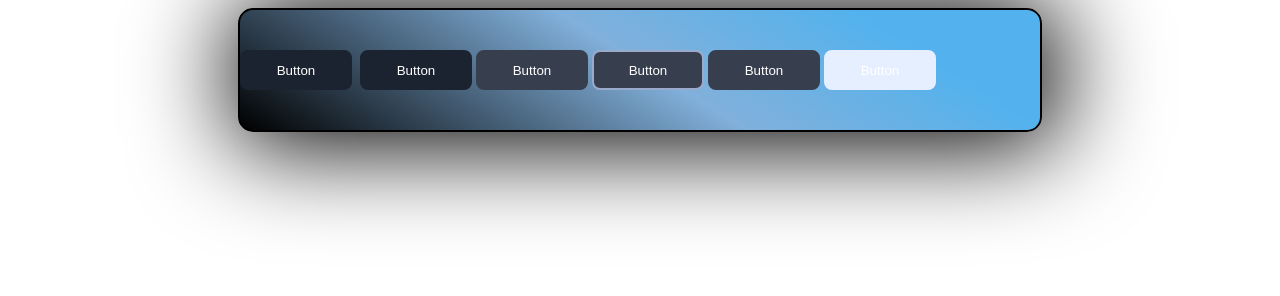
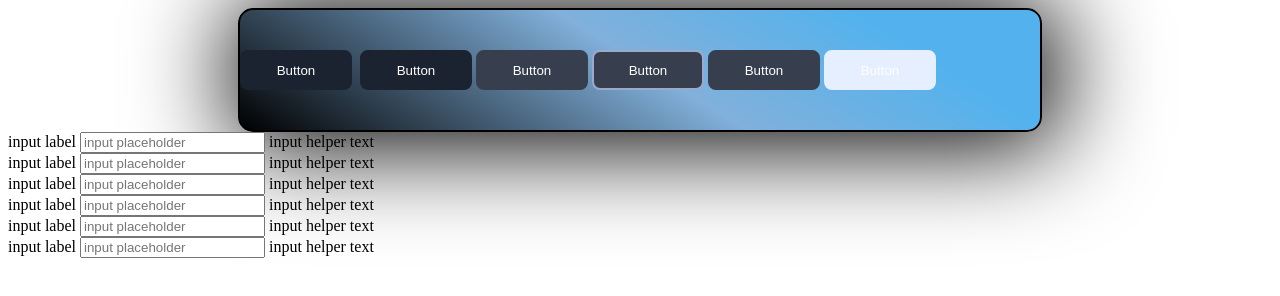
Before and after one commit to RaiN958/test.github.io, a plain HTML site: page index.html in a window 1280 px wide. Drawn offline with Linux system fonts and the light colour scheme.

Commit message:
Update index.html 6

```diff
--- a/index.html
+++ b/index.html
@@ -4,11 +4,14 @@
         <meta charset="UTF-8" />
         <title>Title</title>
 		<link href="styles.css" rel="stylesheet">
+		<link rel="preconnect" href="https://fonts.googleapis.com">
+<link rel="preconnect" href="https://fonts.gstatic.com" crossorigin>
+<link href="https://fonts.googleapis.com/css2?family=Roboto:ital,wght@0,100..900;1,100..900&display=swap" rel="stylesheet">
     </head>
     <body>
 		<div class="container">
 		<div class="box1">
-		 <button class="btn base" >
+		 <button class="btn base1" >
 			 Button
 					</button>
 		</div>
@@ -31,5 +34,90 @@
 				</button>
 			</div>
 		</div>
+		<div class="container2">
+			<div class="box3">
+				<div class="place">
+				<label for="text">
+					input label
+				</label>
+				<input name="text_input"
+				type="text"
+				placeholder="input placeholder"
+				class="inpt base2"/>
+				<span class="validity-icon"></span>
+				<label for="text" class="label2">
+					input helper text
+				</label>
+				</div>
+
+			</div>
+			<div class="box4">
+				<div class="place">
+				<label for="text">
+					input label
+				</label>
+				<input name="text_input"
+				type="text"
+				placeholder="input placeholder"
+				class="inpt"/>
+				<span class="validity-icon"></span>
+				<label for="text" class="label2">
+					input helper text
+				</label>
+				</div>
+				<div class="place">
+				<label for="text">
+					input label
+				</label>
+				<input name="text_input"
+				type="text"
+				placeholder="input placeholder"
+				class="inpt hover1"/>
+				<span class="validity-icon"></span>
+				<label for="text" class="label2">
+					input helper text
+				</label>
+				</div>
+					<div class="place">
+				<label for="text">
+					input label
+				</label>
+				<input name="text_input"
+				type="text"
+				placeholder="input placeholder"
+				class="inpt focus1"/>
+						<span class="validity-icon"></span>
+				<label for="text" class="label2">
+					input helper text
+				</label>
+					</div>
+						<div class="place">
+				<label for="text">
+					input label
+				</label>
+				<input name="text_input"
+				type="text"
+				placeholder="input placeholder"
+				class="inpt filled1"/>
+				<span class="validity-icon"></span>
+				<label for="text" class="label2">
+					input helper text
+				</label>
+						</div>
+				<div class="place">
+				<label for="text" class="label1">
+					input label
+				</label>
+				<input name="text_input"
+				type="text"
+				placeholder="input placeholder"
+				class="inpt disabled1"/>
+				<span class="validity-icon"></span>
+				<label for="text" class="label2">
+					input helper text
+				</label>
+						</div>
+		</div>
+		</div>
     </body>
 </html>
```
